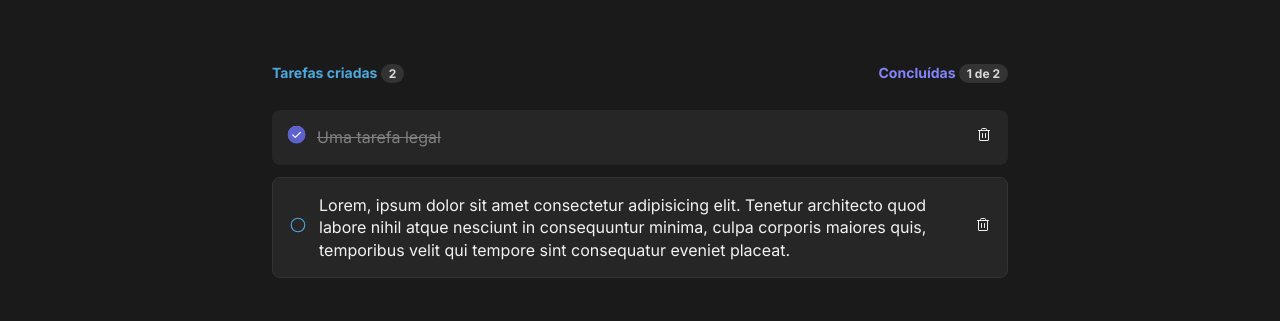
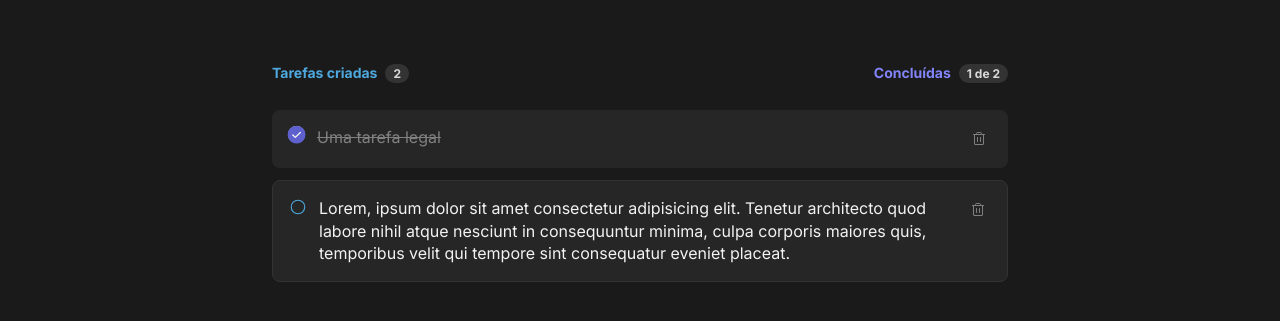
Before and after one commit to devgustavosantos/to-do-list, a React (Vite) app: page / in a window 1280 px wide. Shown: the part 217-538 px from the top of the page. Built offline with nearby package versions, Linux system fonts and the light colour scheme.

Commit message:
refactor: improves styling of Task and Summary components

```diff
--- a/src/components/Summary/index.tsx
+++ b/src/components/Summary/index.tsx
@@ -9,10 +9,10 @@ export function Summary({ total, completed }: SummaryProps) {
   return (
     <div className={styles.summary}>
       <p className={styles.created}>
-        Tarefas criadas <strong className={styles.emphasis}>{total}</strong>
+        Tarefas criadas<strong className={styles.emphasis}>{total}</strong>
       </p>
       <p className={styles.complete}>
-        Concluídas{' '}
+        Concluídas
         <strong className={styles.emphasis}>
           {completed} de {total}
         </strong>
--- a/src/components/Summary/styles.module.css
+++ b/src/components/Summary/styles.module.css
@@ -11,6 +11,7 @@
 }
 
 .summary .emphasis {
+  margin-left: 8rem;
   padding: 2rem 8rem;
   border-radius: 9999px;
   background-color: var(--gray-400);
--- a/src/components/Task/index.tsx
+++ b/src/components/Task/index.tsx
@@ -37,7 +37,10 @@ export function Task({ content, status }: TaskProps) {
         </button>
       )}
       <p className={contentClassName}>{content}</p>
-      <button title="Excluir tarefa">
+      <button
+        title="Excluir tarefa"
+        className={styles.trash}
+      >
         <Trash />
       </button>
     </div>
--- a/src/components/Task/styles.module.css
+++ b/src/components/Task/styles.module.css
@@ -1,6 +1,7 @@
 .task {
   display: flex;
   gap: 12rem;
+  align-items: flex-start;
   padding: 16rem;
   border: 1px solid var(--gray-400);
   border-radius: 8px;
@@ -59,3 +60,17 @@
   color: var(--gray-300);
   text-decoration: line-through;
 }
+
+.task > .trash {
+  padding: 5rem;
+  border-radius: 4px;
+  background-color: transparent;
+  color: var(--gray-300);
+  line-height: 0;
+  transition: color 0.4s, background-color 0.4s;
+}
+
+.task > .trash:hover {
+  background-color: var(--gray-400);
+  color: var(--danger);
+}
```
